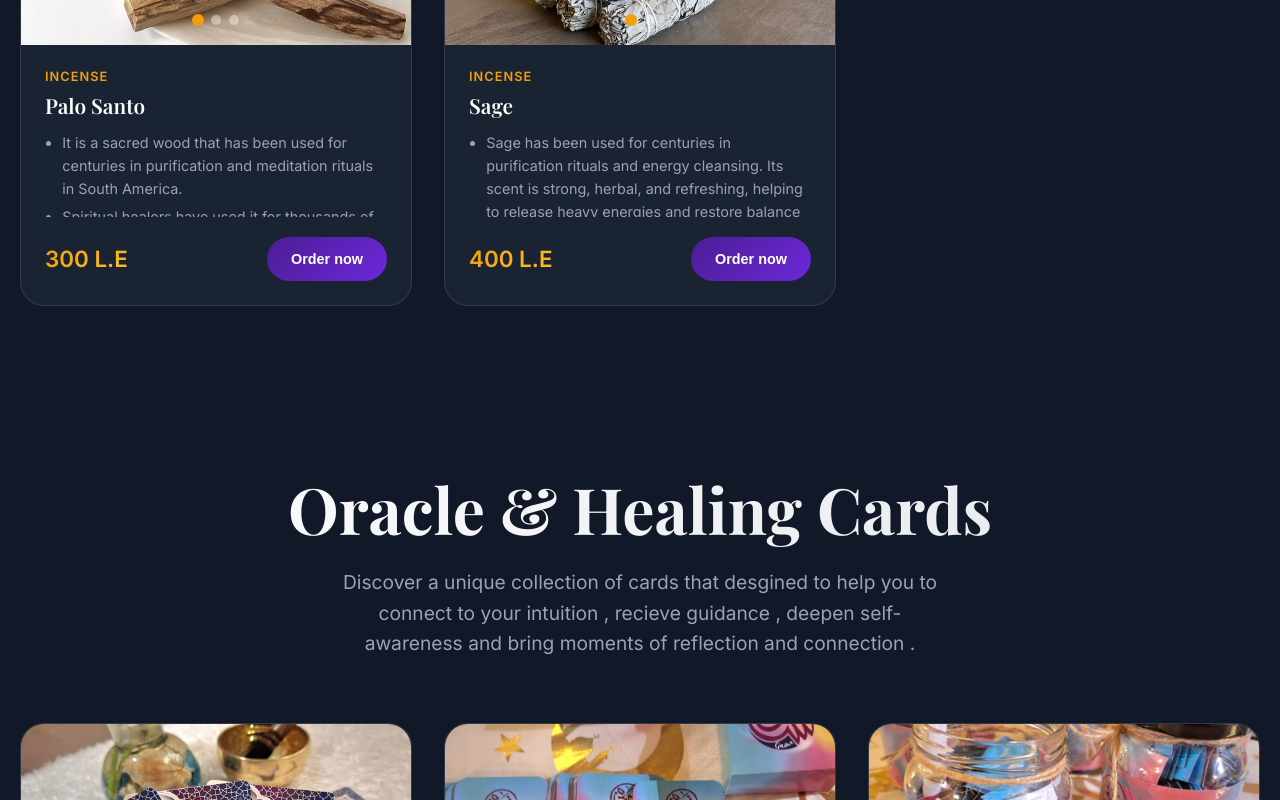
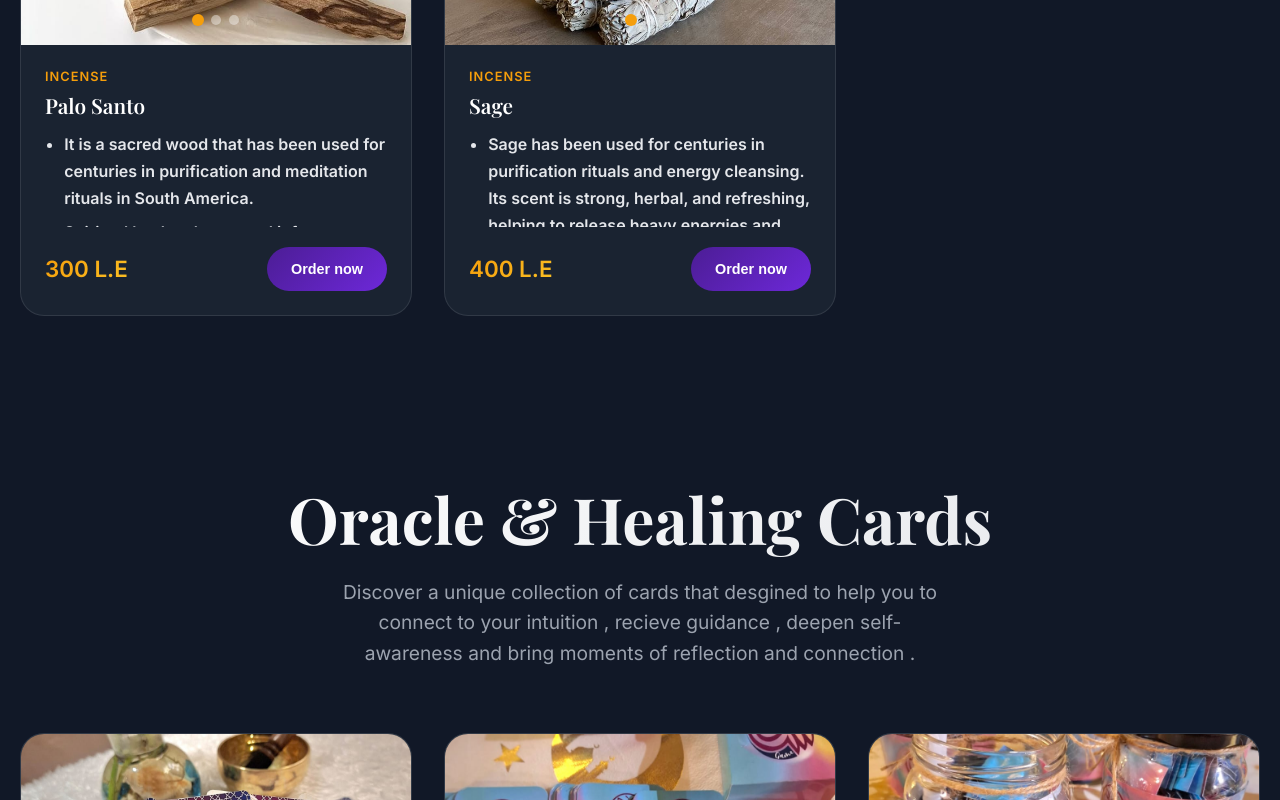
Before and after one commit to AHMEDmoham3d/BeyondHolisticStore, a React app: page / in a window 1280 px wide. Shown: the part 1000-1800 px from the top of the page. Built offline with nearby package versions, Linux system fonts and the light colour scheme.

Commit message:
first commit

```diff
--- a/src/App.css
+++ b/src/App.css
@@ -488,9 +488,10 @@ h1, h2, h3, h4, h5, h6 {
 }
 
 .description-list {
-  font-size: 0.9rem;
-  color: var(--text-gray);
-  line-height: 1.6;
+  font-size: 1rem;
+  font-weight: 600;
+  color: var(--text-light);
+  line-height: 1.7;
   margin-bottom: 1.25rem;
   padding: 0 0 0 1.2em;
   max-height: 6em;
@@ -503,7 +504,8 @@ h1, h2, h3, h4, h5, h6 {
 }
 
 .description-item {
-  margin-bottom: 0.3rem;
+  font-weight: 600;
+  margin-bottom: 0.4rem;
   word-break: break-word;
 }
 
```
Also changed, not shown: 1 other file (tests, documents, lock files or other folders).
